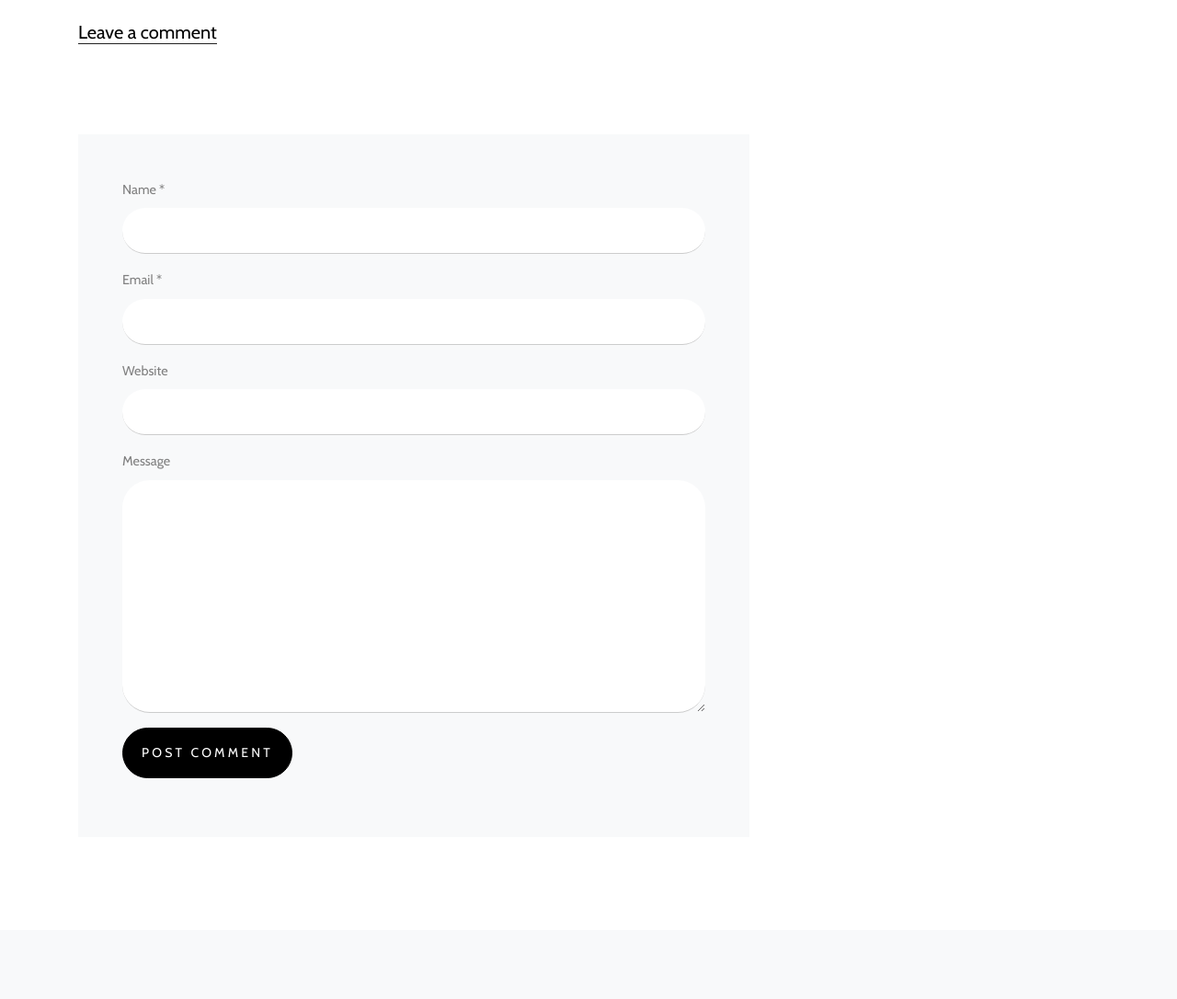
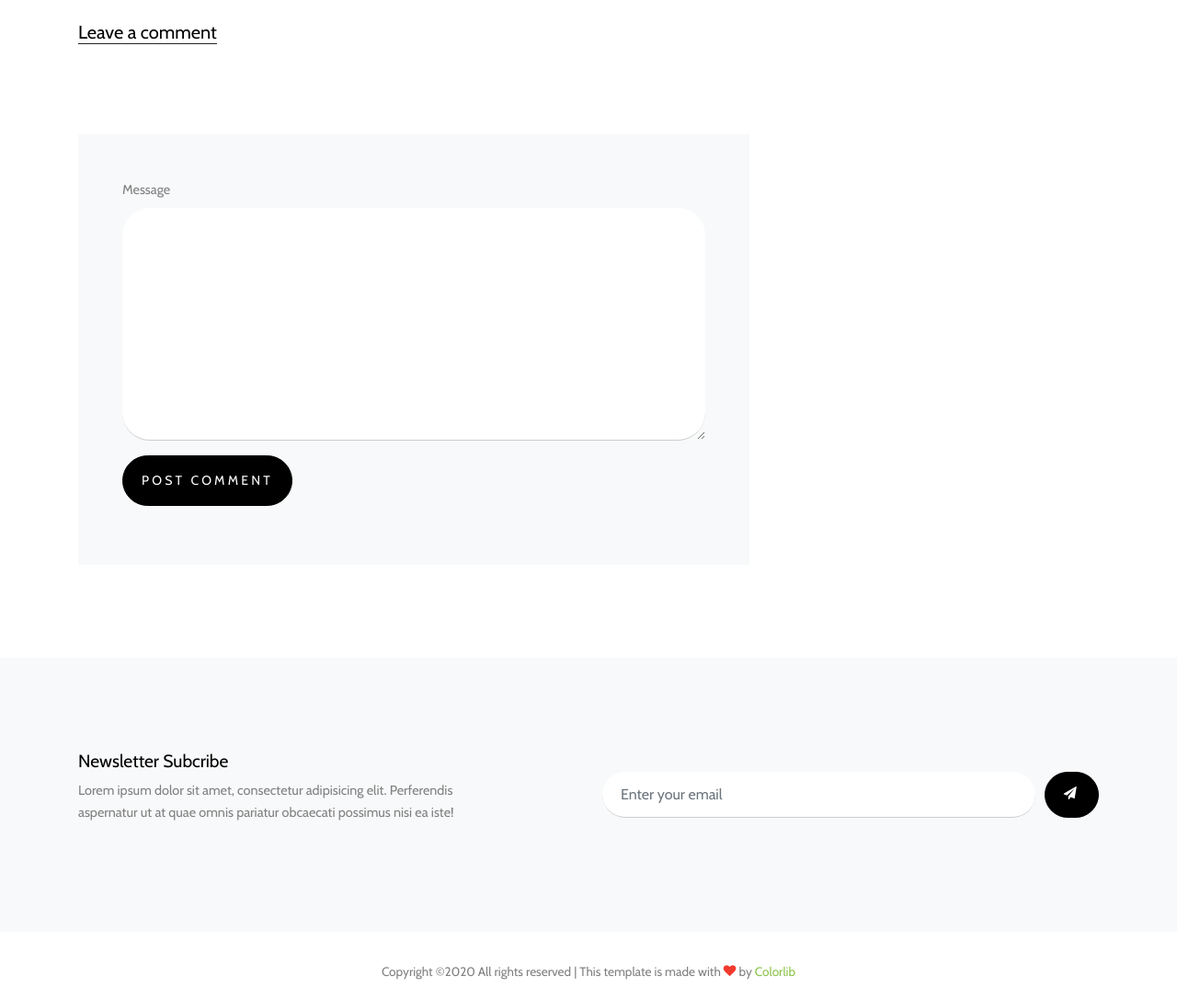
Before and after one commit to ferizoozoo/MediumLikeBlog, a Django app: page /blog/1/ in a window 1280 px wide. Shown: the part 1216-2302 px from the top of the page at 92% size. After the commit the page ends 2281 px from the top, so only its background shows below. Run offline with Django 3.2, Linux system fonts and the light colour scheme; data comes from the database, SQL or seed files in the repository; both versions use the stored data as it was after the commit; some libraries are stand-ins or nearby versions; some web fonts are replaced.

Commit message:
Add forms.py and PartialCommentForm

```diff
--- a/blog/templates/blog/about.html
+++ b/blog/templates/blog/about.html
@@ -1,3 +1,4 @@
+{% load static %}
 <!DOCTYPE html>
 <html lang="en">
 
--- a/blog/templates/blog/blog-single.html
+++ b/blog/templates/blog/blog-single.html
@@ -180,23 +180,11 @@
                       <div class="section-title">
                         <h2 class="mb-5">Leave a comment</h2>
                       </div>
-                      <form action="#" class="p-5 bg-light">
+                      <form action="{% url 'blog:blog_single' blog_post.id %}" method="POST" class="p-5 bg-light">
+                        {% csrf_token %}
                         <div class="form-group">
-                          <label for="name">Name *</label>
-                          <input type="text" class="form-control" id="name">
-                        </div>
-                        <div class="form-group">
-                          <label for="email">Email *</label>
-                          <input type="email" class="form-control" id="email">
-                        </div>
-                        <div class="form-group">
-                          <label for="website">Website</label>
-                          <input type="url" class="form-control" id="website">
-                        </div>
-
-                        <div class="form-group">
-                          <label for="message">Message</label>
-                          <textarea name="" id="message" cols="30" rows="10" class="form-control"></textarea>
+                          <label for="content">Message</label>
+                          <textarea name="content" id="content" cols="30" rows="10" class="form-control"></textarea>
                         </div>
                         <div class="form-group">
                           <input type="submit" value="Post Comment" class="btn btn-primary py-3">
--- a/blog/templates/blog/categories.html
+++ b/blog/templates/blog/categories.html
@@ -1,3 +1,4 @@
+{% load static %}
 <!DOCTYPE html>
 <html lang="en">
 
--- a/blog/templates/blog/contact.html
+++ b/blog/templates/blog/contact.html
@@ -1,3 +1,4 @@
+{% load static %}
 <!DOCTYPE html>
 <html lang="en">
 
--- a/blog/views.py
+++ b/blog/views.py
@@ -1,8 +1,8 @@
-from django.shortcuts import render
-from django.http import HttpResponse
+from django.shortcuts import render, reverse, get_object_or_404
+from django.http import HttpResponse, HttpResponseRedirect
 from django.views.generic import ListView, DetailView, TemplateView
-from .views import *
 from .models import *
+from .forms import *
 
 # Create your views here.
 class IndexView(ListView):
@@ -27,6 +27,18 @@ class BlogSingleView(DetailView):
         context['comments'] = Comment.objects.filter(pk = self.kwargs['pk'])
         return context
 
+    # TODO: Comment posting needs to be corrected.
+    def post(self, request, **kwargs):
+        if User.is_authenticated:
+            comment = Comment(
+                post_id = get_object_or_404(Post, pk=self.kwargs['pk']),
+                user_id = get_object_or_404(User, pk=request.user.id)
+            )
+            form = PartialCommentForm(request.POST, instance=comment)
+            form.save()
+            return HttpResponseRedirect(request.META['HTTP_REFERER'])
+        return HttpResponseRedirect(reverse('login'))
+
 class ContactView(TemplateView):
     pass
 
```
Also changed, not shown: blog/forms.py (added, +8 -0 lines), medium_like_blog/settings.py (+12 -7 lines), blog/migrations/0001_initial.py (added), db.sqlite3.
